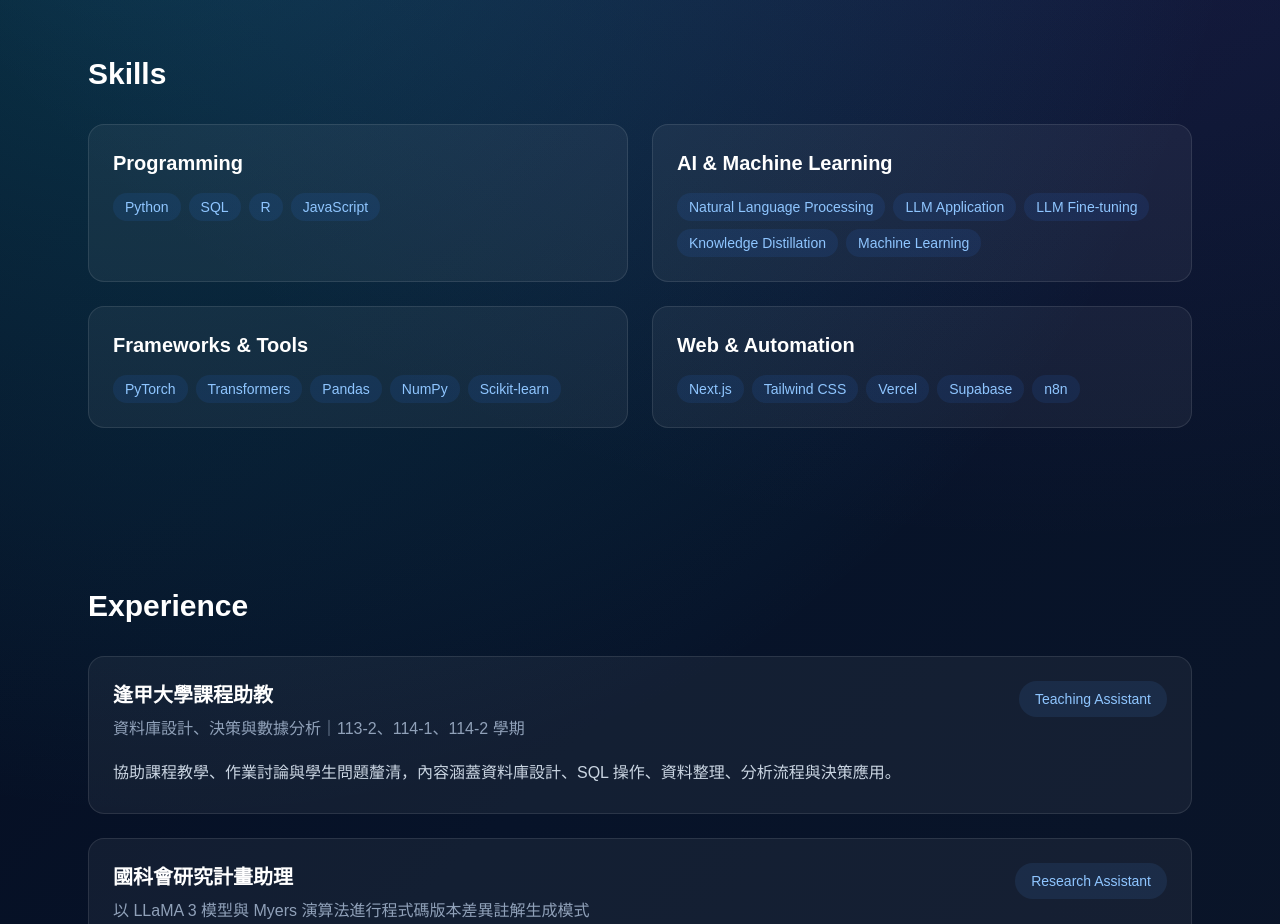
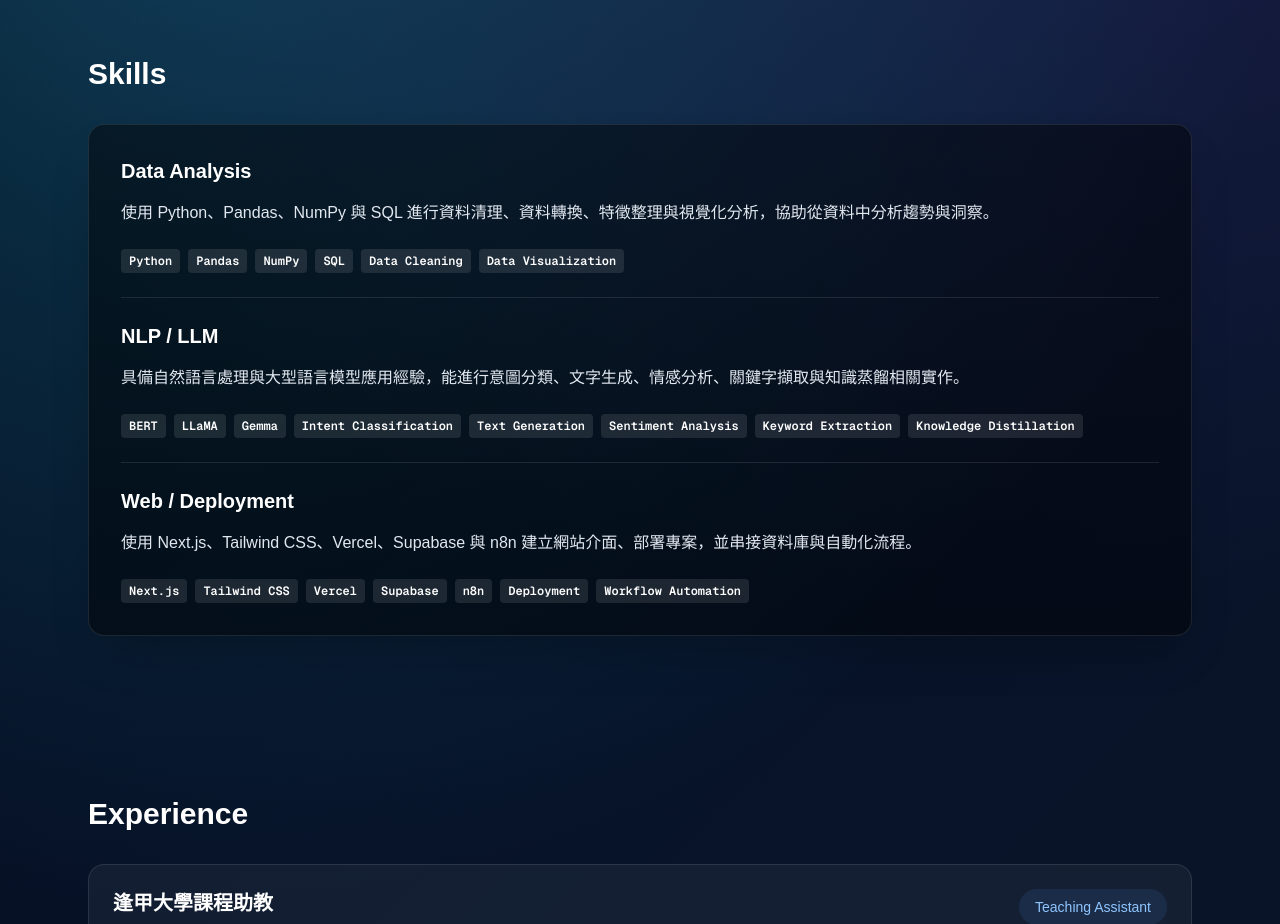
Before and after one commit to brian-kai/my-portfolio, a Next.js app: page / in a window 1280 px wide. Shown: the part 1220-2144 px from the top of the page. Built offline with nearby package versions, Linux system fonts and the light colour scheme.

Commit message:
update portfolio

```diff
--- a/app/page.tsx
+++ b/app/page.tsx
@@ -10,26 +10,46 @@ const navItems = [
 
 const skills = [
   {
-    category: "Programming",
-    items: ["Python", "SQL", "R", "JavaScript"],
-  },
-  {
-    category: "AI & Machine Learning",
+    category: "Data Analysis",
+    description:
+      "使用 Python、Pandas、NumPy 與 SQL 進行資料清理、資料轉換、特徵整理與視覺化分析，協助從資料中分析趨勢與洞察。",
     items: [
-      "Natural Language Processing",
-      "LLM Application",
-      "LLM Fine-tuning",
-      "Knowledge Distillation",
-      "Machine Learning",
+      "Python",
+      "Pandas",
+      "NumPy",
+      "SQL",
+      "Data Cleaning",
+      "Data Visualization",
     ],
   },
   {
-    category: "Frameworks & Tools",
-    items: ["PyTorch", "Transformers", "Pandas", "NumPy", "Scikit-learn"],
+    category: "NLP / LLM",
+    description:
+      "具備自然語言處理與大型語言模型應用經驗，能進行意圖分類、文字生成、情感分析、關鍵字擷取與知識蒸餾相關實作。",
+    items: [
+      "BERT",
+      "LLaMA",
+      "Gemma",
+      "Intent Classification",
+      "Text Generation",
+      "Sentiment Analysis",
+      "Keyword Extraction",
+      "Knowledge Distillation",
+    ],
   },
   {
-    category: "Web & Automation",
-    items: ["Next.js", "Tailwind CSS", "Vercel", "Supabase", "n8n"],
+    category: "Web / Deployment",
+    description:
+      "使用 Next.js、Tailwind CSS、Vercel、Supabase 與 n8n 建立網站介面、部署專案，並串接資料庫與自動化流程。",
+    items: [
+      "Next.js",
+      "Tailwind CSS",
+      "Vercel",
+      "Supabase",
+      "n8n",
+      "Deployment",
+      "Workflow Automation",
+    ],
   },
 ];
 
@@ -222,25 +242,29 @@ export default function Home() {
       <section id="skills" className="mx-auto max-w-6xl px-6 py-20">
         <h2 className="mb-8 text-3xl font-bold">Skills</h2>
 
-        <div className="grid gap-6 md:grid-cols-2">
+        <div className="rounded-2xl border border-white/10 bg-black/45 p-6 shadow-2xl shadow-black/20 md:p-8">
           {skills.map((skill) => (
-            <div
+            <article
               key={skill.category}
-              className="rounded-2xl border border-white/10 bg-white/5 p-6"
+              className="border-b border-white/10 py-6 first:pt-0 last:border-b-0 last:pb-0"
             >
-              <h3 className="mb-4 text-xl font-semibold">{skill.category}</h3>
+              <h3 className="text-xl font-bold">{skill.category}</h3>
 
-              <div className="flex flex-wrap gap-2">
+              <p className="mt-3 max-w-5xl leading-8 text-slate-200">
+                {skill.description}
+              </p>
+
+              <div className="mt-5 flex flex-wrap gap-2">
                 {skill.items.map((item) => (
                   <span
                     key={item}
-                    className="rounded-full bg-blue-500/10 px-3 py-1 text-sm text-blue-300"
+                    className="rounded bg-white/10 px-2 py-1 font-mono text-xs font-semibold text-white"
                   >
                     {item}
                   </span>
                 ))}
               </div>
-            </div>
+            </article>
           ))}
         </div>
       </section>
```
